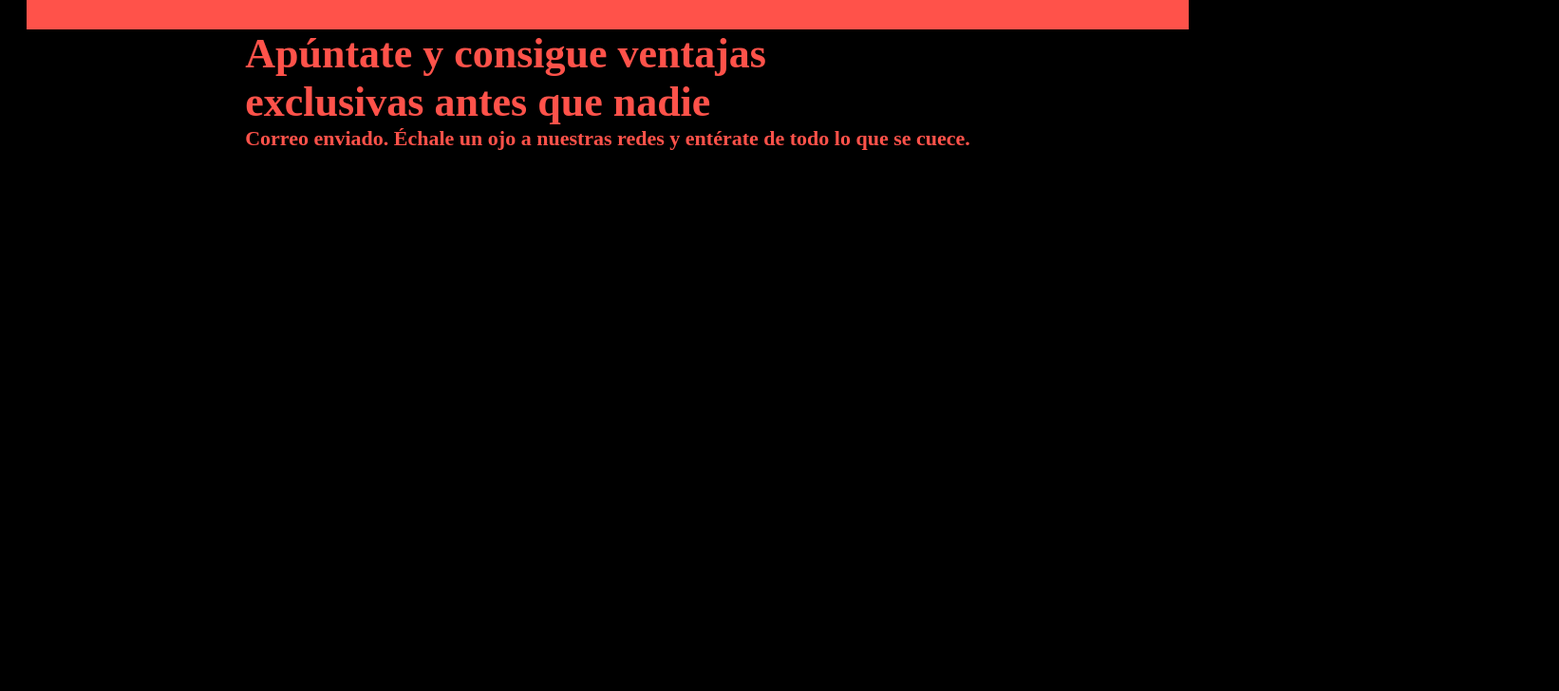
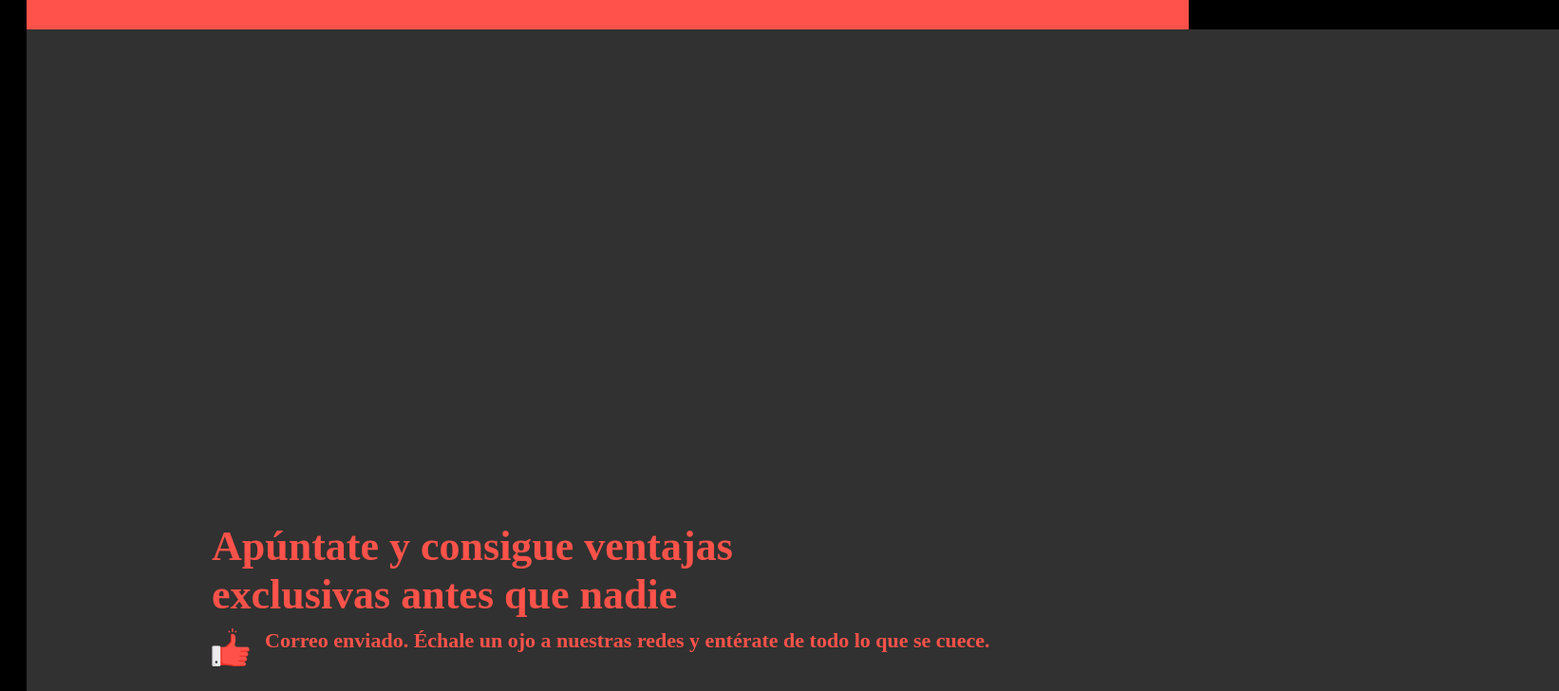
Before and after one commit to Yevhenbk/worksut-landing, a React (Create React App) app: page / in a window 1280 px wide. Shown: the part 1980-2708 px from the top of the page at 95% size, 1642 px wide, since content can reach past the window. Before the commit the page ends 2147 px from the top, so only its background shows below. Built offline with nearby package versions, Linux system fonts and the light colour scheme.

Commit message:
create icon/Slide-6

```diff
--- a/src/sample/SampleView.tsx
+++ b/src/sample/SampleView.tsx
@@ -153,9 +153,9 @@ const SampleView = () => {
 			</div>
 			<div className=''>
 				<Slide6
-					// bgColor={Tokens.Colors.Backgrounds.Primary}
-					// width={100}
-					// height={100}
+					bgColor={Tokens.Colors.Backgrounds.Secondary}
+					width={100}
+					height={100}		// bgColor={Tokens.Colors.Backgrounds.Primary}
 				/>
 			</div>
 		</>
--- a/src/views/app/Slide-6/Slide-6.tsx
+++ b/src/views/app/Slide-6/Slide-6.tsx
@@ -1,10 +1,10 @@
-import React, { useEffect, useState } from "react";
+import React from "react";
 import PropTypes from "prop-types";
-import { SlideStyled6 } from "./SlideStyled-6";
+import { SlideStyled6, Icon, TextIcon } from "./SlideStyled-6";
 import { Tokens } from "../../../static/Tokens";
 import Label from "../../../components/Label/Label";
-import Text from '../../../components/Text/Text'
-
+import Text from "../../../components/Text/Text";
+import iconLike from "../../../static/img/iconLike.png";
 // * Define proptypes object
 const Slide6Proptypes = {
   bgColor: PropTypes.string,
@@ -20,10 +20,7 @@ type Slide6PropsTyped = PropTypes.InferProps<typeof Slide6Proptypes>;
  */
 const Slide6: React.FC<Slide6PropsTyped> = (props: any) => {
   // * View Builder
-  const [email, setEmail] = useState<string>();
-  useEffect(() => {
-    console.log(email);
-  }, [email]);
+
   return (
     <>
       <SlideStyled6
@@ -31,8 +28,6 @@ const Slide6: React.FC<Slide6PropsTyped> = (props: any) => {
         width={props.width}
         height={props.height}
       >
-        <div className="positionSlide5">
-          <div className="positionLabel">
         <Label
           color={Tokens.Colors.Text.Secondary}
           fontWeight={Tokens.Typography.Weights.Bolder}
@@ -40,9 +35,8 @@ const Slide6: React.FC<Slide6PropsTyped> = (props: any) => {
           fontFamily={Tokens.Typography.FontFamily.Primary}
           text="Apúntate y consigue ventajas exclusivas antes que nadie"
         ></Label>
-          </div>
-          <div className="positionInput">
-
+        <TextIcon>
+        <Icon src={iconLike} />
           <Text
             color={Tokens.Colors.Text.Secondary}
             fontWeight={Tokens.Typography.Weights.Black}
@@ -50,8 +44,7 @@ const Slide6: React.FC<Slide6PropsTyped> = (props: any) => {
             text="Correo enviado. Échale un ojo a nuestras redes y entérate de todo lo que se cuece."
             // styler={(text) => Styler.UpperCasing(text)}
           ></Text>
-          </div>
-        </div>
+        </TextIcon>
       </SlideStyled6>
     </>
   );
--- a/src/views/app/Slide-6/SlideStyled-6.ts
+++ b/src/views/app/Slide-6/SlideStyled-6.ts
@@ -5,13 +5,30 @@ interface SlideStyle6Props {
   width: number;
   height: number;
 }
+// .TextIcon {
+//   display: flex-inline;
+
+// }
+
 // * Styled landing title
 export const SlideStyled6 = styled.div<SlideStyle6Props>`
   width: ${(props) => props.width}%;
   height: ${(props) => props.height}vh;
   display: flex;
   flex-direction: column;
-  align-items: center;
+  align-items: left;
   justify-content: center;
+  padding: 12.188rem;
   background-color: ${(props) => props.bgColor};
 `;
+export const Icon = styled.img`
+  width: 40px;
+  height: 40px;
+  left: 5px;
+  margin-right: 16px;
+`;
+export const TextIcon = styled.div`
+  display: inline-flex;
+  margin-top:10px;
+
+`;
```
Also changed, not shown: src/static/img/iconLike.png (renamed from src/static/img/icon-like.png). Lines whose indentation alone changed are shown as unchanged.
